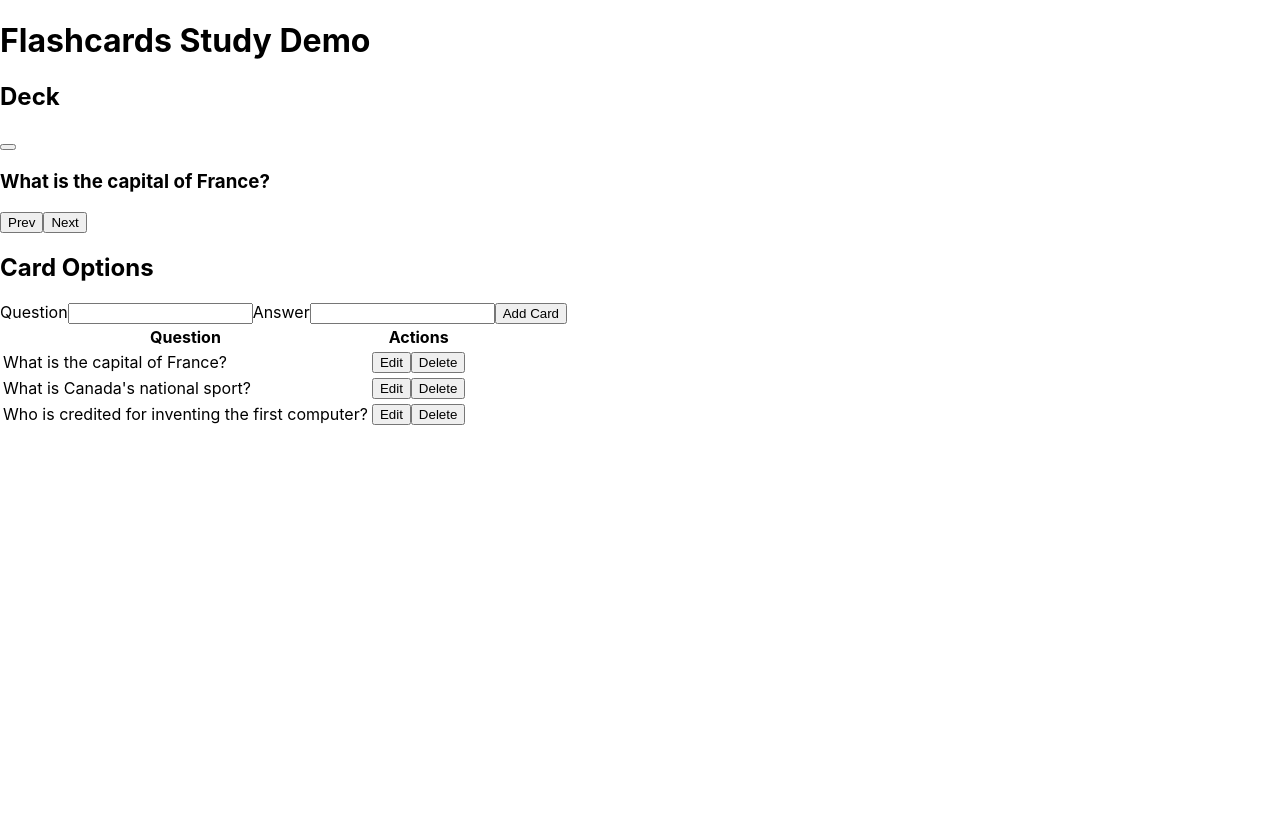
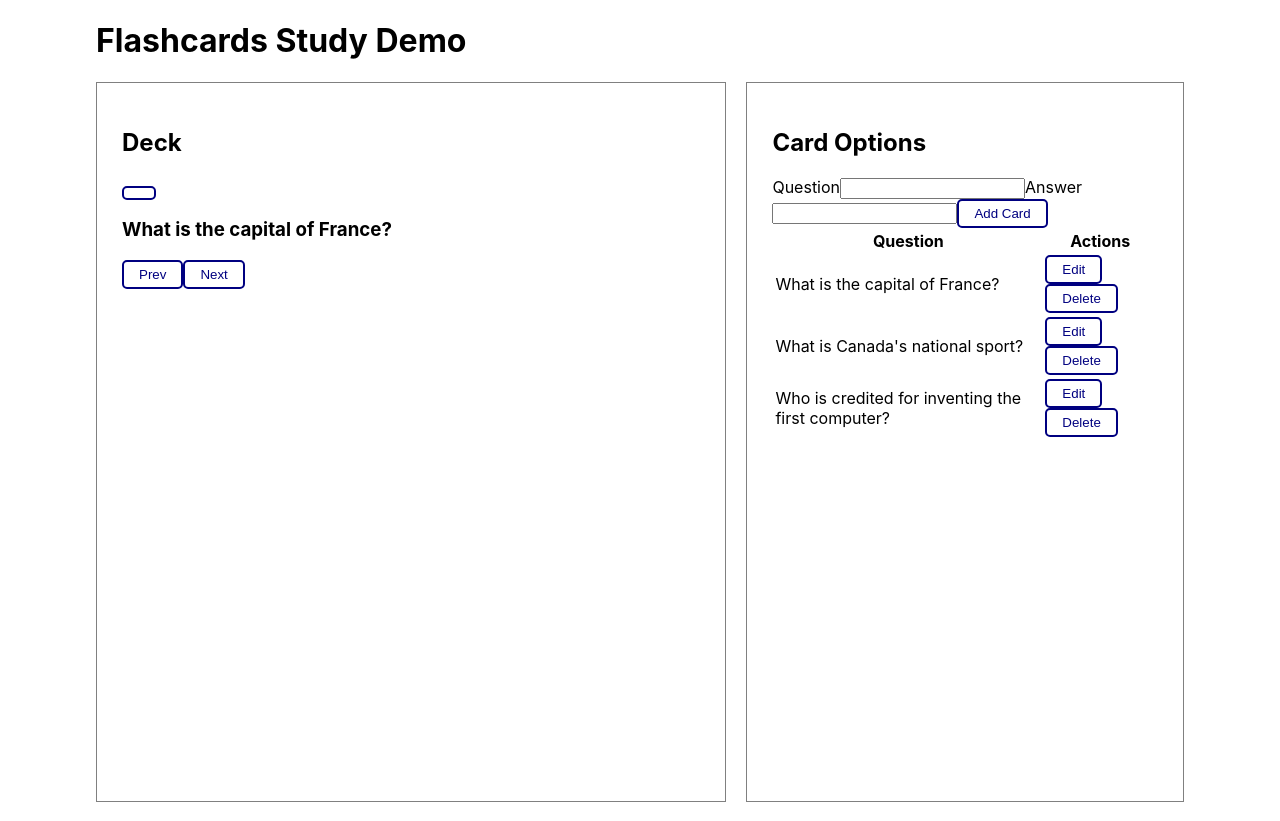
Before and after one commit to SofPan/flashcards, a React (Create React App) app: page / in a window 1280 px wide. Before the commit the page ends 800 px from the top, so only its background shows below. Built offline with nearby package versions, Linux system fonts and the light colour scheme.

Commit message:
initial styling

```diff
--- a/src/App.js
+++ b/src/App.js
@@ -45,14 +45,14 @@ function App() {
   }
 
   const showCard = (id) => {
-    console.log('the new card should be: ', cardArr[id]);
     setShowing(cardArr[id]);
   }
 
   return (
-    <div className="container">
+    <main>
       <h1>Flashcards Study Demo</h1>
-      <div className="cards">
+      <div className="main-container flex">
+        <div className="inner cards-container flex">
           <h2>Deck</h2>
           <Card
             showing={showing}
@@ -60,7 +60,7 @@ function App() {
             cards={cards}
           />
         </div>
-      <div className="options">
+        <div className="inner options-container">
           <h2>Card Options</h2>
             {editing ? (
               <EditCard
@@ -75,6 +75,7 @@ function App() {
 
         </div>
       </div>
+    </main>
   );
 }
 
--- a/src/cards/Card.js
+++ b/src/cards/Card.js
@@ -1,4 +1,5 @@
 import React, {useState, useEffect} from "react";
+import styles from "./Card.styles.module.css";
 
 const Card = (props) => {
     const [showAnswer, setShowAnswer] = useState(false);
@@ -31,8 +32,8 @@ const Card = (props) => {
 
     return(
         <div className="flashcard">
-            <button onClick={() => setShowAnswer(!showAnswer)}>
-                <span className="flip"></span>
+            <button className="btn-flip" onClick={() => setShowAnswer(!showAnswer)}>
+                <span className="flip-icon"></span>
             </button>
             <div>
                 {showAnswer ? (
--- /dev/null
+++ b/src/cards/Card.styles.module.css
@@ -0,0 +1,4 @@
+.flashcard{
+    height: 80%;
+    width: 30%;
+}
--- a/src/index.css
+++ b/src/index.css
@@ -11,3 +11,45 @@ code {
   font-family: source-code-pro, Menlo, Monaco, Consolas, 'Courier New',
     monospace;
 }
+main{
+  max-width: 1200px;
+  width: 85%;
+  margin: 0 auto;
+  height: 100vh;
+}
+
+.flex{
+  display: flex;
+}
+
+.main-container{
+  width: 100%;
+  justify-content: space-between;
+  height: 90%;
+}
+
+.cards-container{
+  flex-direction: column;
+  max-width: 700px;
+  width: 60%;
+  margin-right: 20px;
+}
+
+.options-container{
+  max-width: 460px;
+  width: 40%;
+}
+
+.inner{
+  max-height: 100%;
+  padding: 25px;
+  border: 1px solid grey;
+}
+
+button{
+  background: transparent;
+  border: 2px solid navy;
+  border-radius: 5px;
+  padding: 5px 15px;
+  color: navy;
+}
```
Lines whose indentation alone changed are shown as unchanged.
